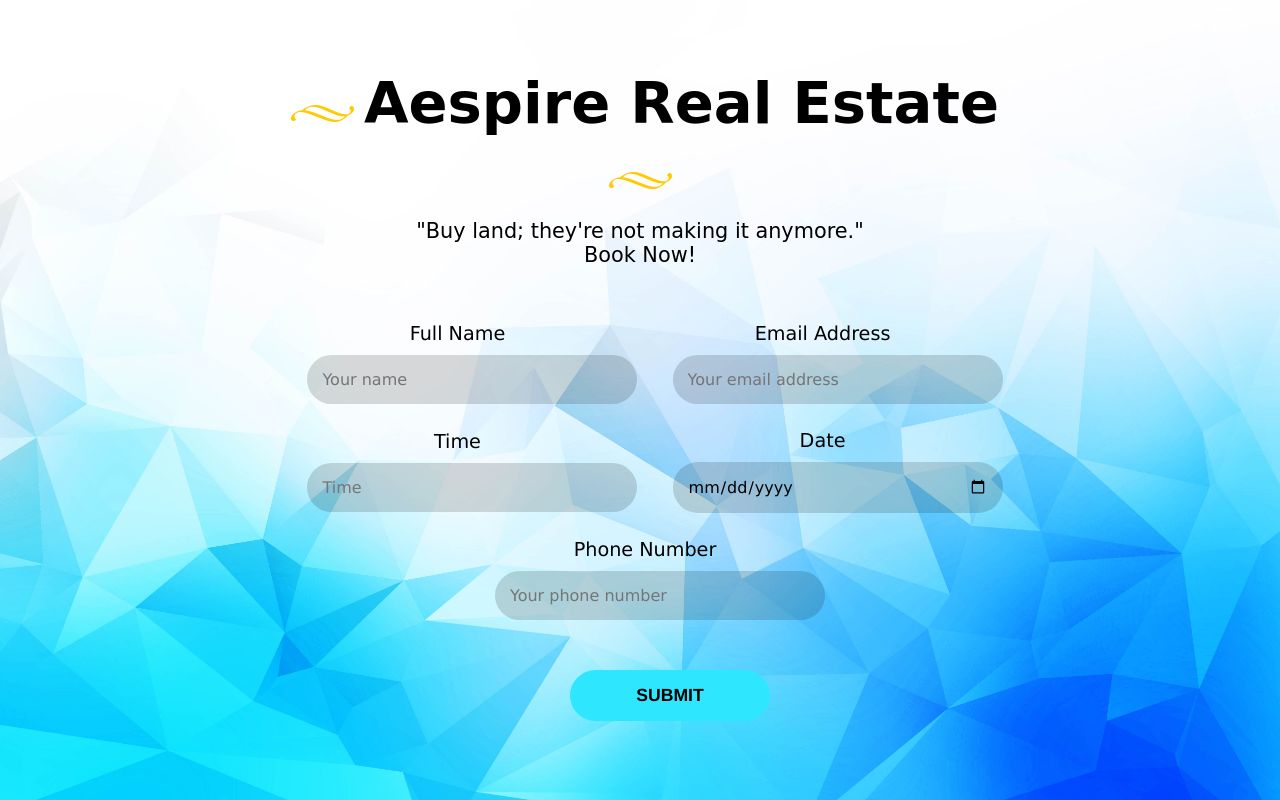
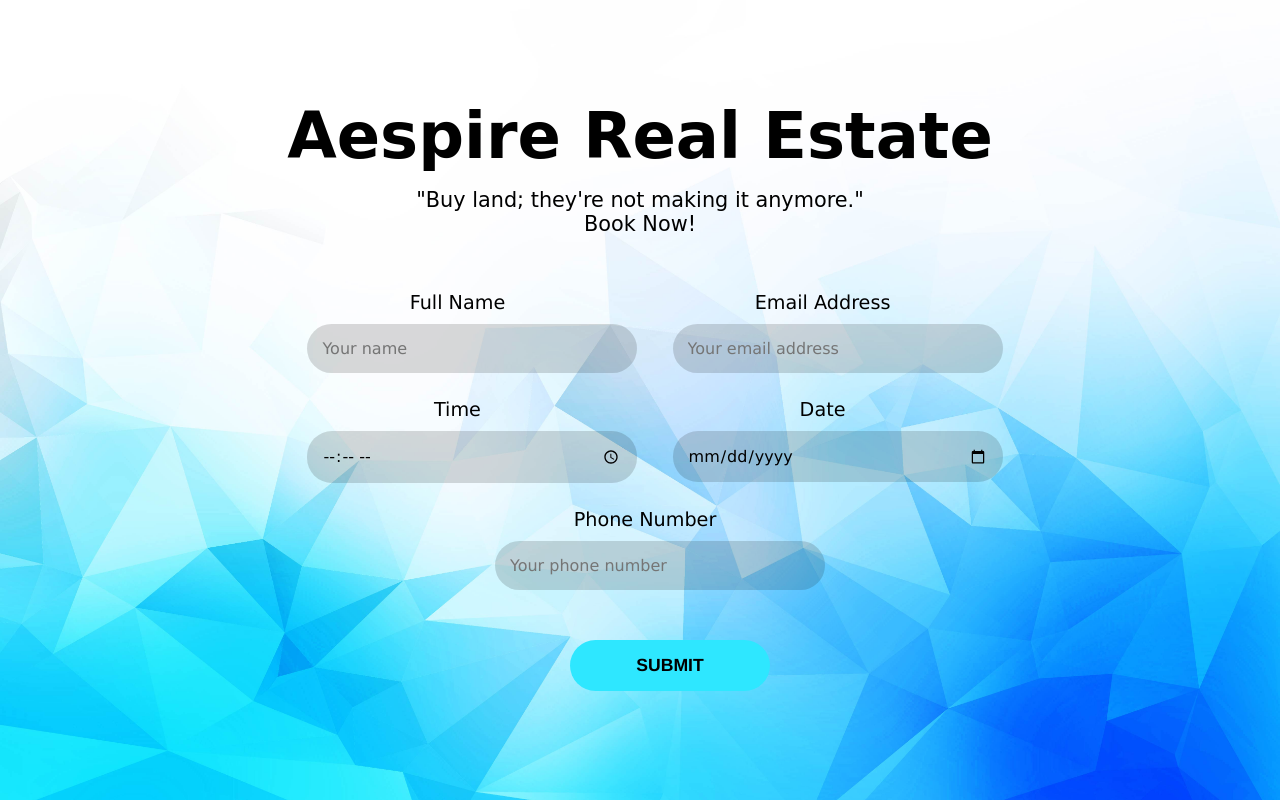
Before and after one commit to Koipix/Aespire-Appointment, a plain HTML site: page Appointment-System/index.html in a window 1280 px wide. Drawn offline with Linux system fonts and the light colour scheme; a web font is replaced by a local one.

Commit message:
New Web UI

```diff
--- a/Appointment-System/index.html
+++ b/Appointment-System/index.html
@@ -14,7 +14,7 @@
     <div class="form">
 
         <div class="form-text">
-            <h1><span><img src="art-1.png" alt=""></span>Aespire Real Estate <span><img src="art-1.png" alt=""></span></h1>
+            <h1>Aespire Real Estate</h1>
             <p>"Buy land; they're not making it anymore."</p>
             <p>Book Now!</p>
         </div>
@@ -34,7 +34,7 @@
                 </div>
                 <div>
                     <span>Time</span>
-                    <input type="text" name="time" id="time" placeholder="Time" required>
+                    <input type="time" name="time" id="time" placeholder="Time" required>
                 </div>
 
                 <div>
--- a/Appointment-System/style.css
+++ b/Appointment-System/style.css
@@ -27,14 +27,9 @@
     margin: 0 0 40px 0;
 }
 
-.form-text h1 span img{
-    margin: 0 10px;
-
-}
-
 .form-text h1{
     font-family: 'Akaya Telivigala', cursive;
-    font-size: 3.6em;
+    font-size: 4em;
     margin-bottom: 15px;
 }
 
@@ -98,10 +93,8 @@ input::-webkit-inner-spin-button {
     transition: all .3s;
 }
 
-#submit input:hover{
-    width: 200px;
-    background-color: black !important;
-    color: #fff !important;
+#submit input:hover {
+    cursor: pointer;
 }
 
 @media screen and (max-width:710px) {
```
